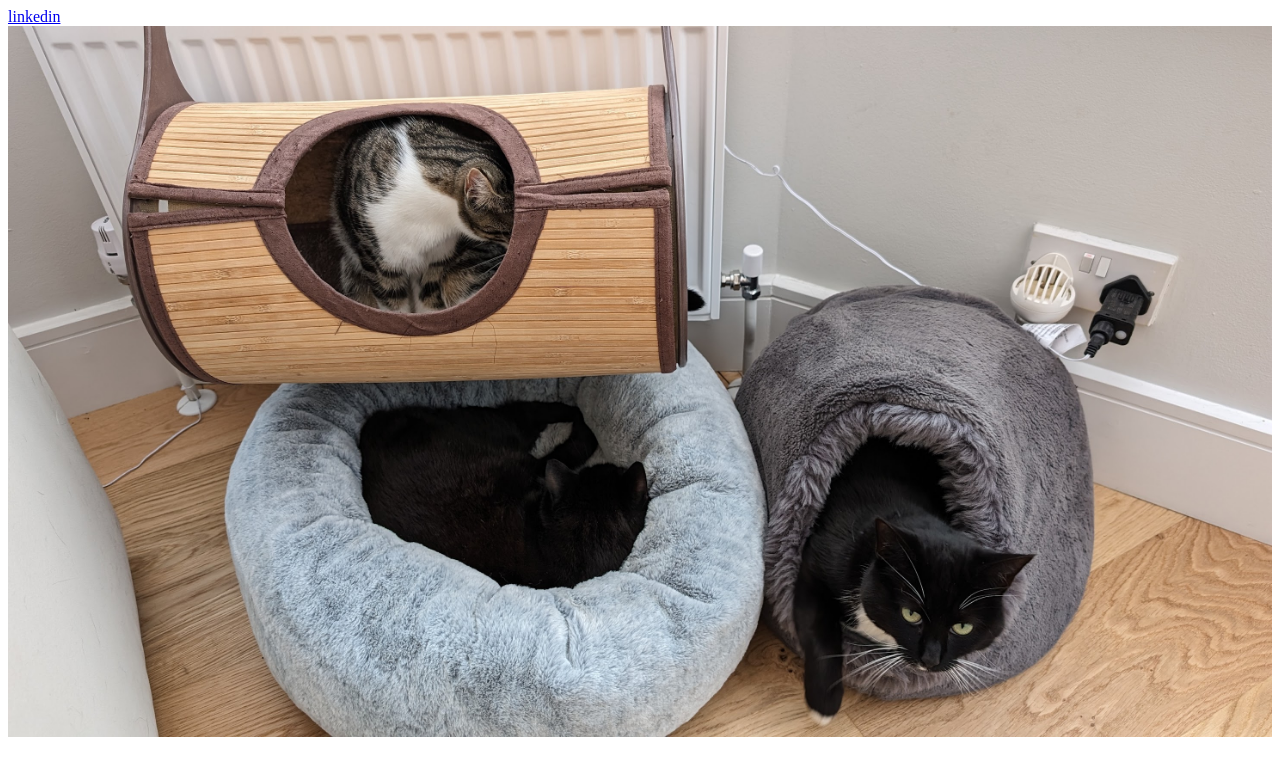
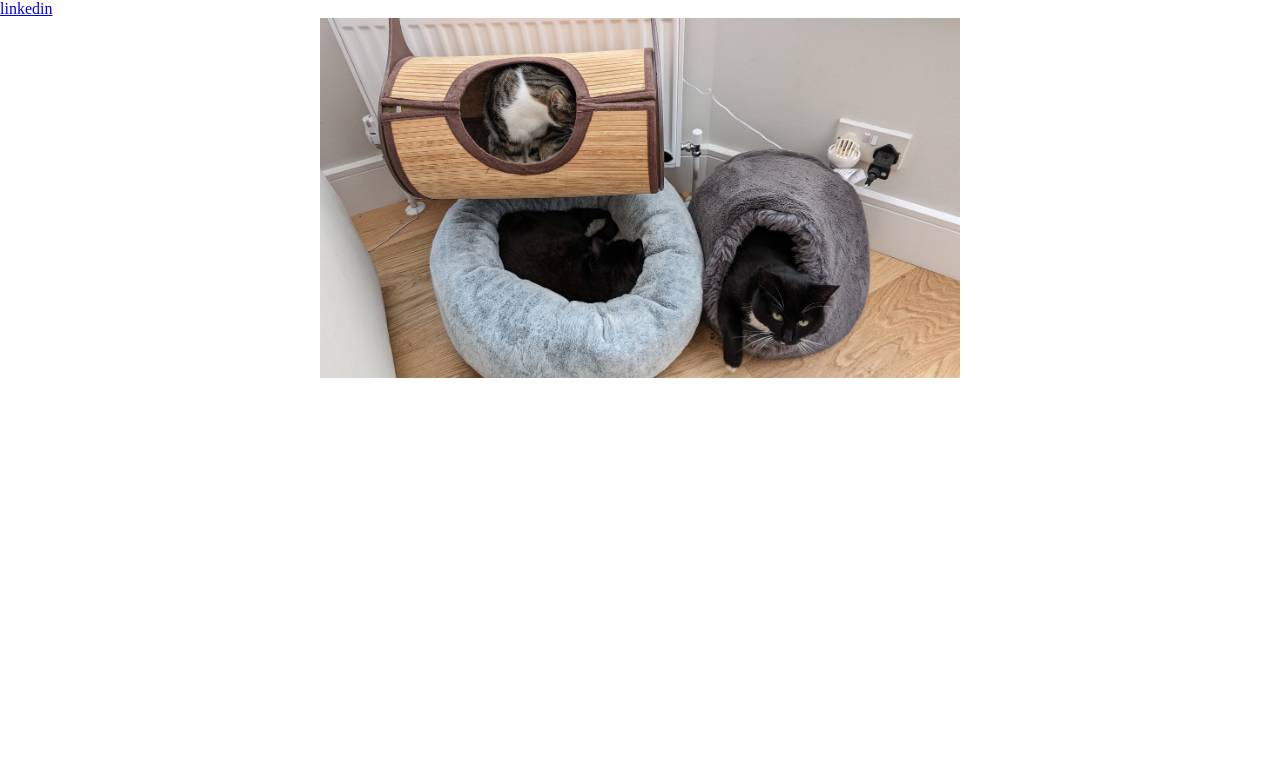
Before and after one commit to clark0r/web, a plain HTML site: page index.html in a window 1280 px wide. Drawn offline with Linux system fonts and the light colour scheme.

Commit message:
Update index.html

```diff
--- a/index.html
+++ b/index.html
@@ -2,13 +2,31 @@
 <html lang="en">
     <head>
         <title>clarke</title>
+		    <style>
+        * {
+            padding: 0;
+            margin: 0;
+        }
+        .fit { /* set relative picture size */
+            max-width: 50%;
+            max-height: 50%;
+        }
+        .center {
+            display: block;
+            margin: auto;
+        }
+    </style>
+	</head>
+
+
+
     <body onload="get_random_image()">
 <a href="https://www.linkedin.com/in/jamesstuartclarke/">linkedin</a>
 <br>
 
         <div id="container">
             <div id="inner_container">
-                <img id="image_shower" alt="meow" style="border: none; width: 100%;" />
+                <img id="image_shower" alt="meow" class="center fit"/>
             </div>
         </div>
 
```
